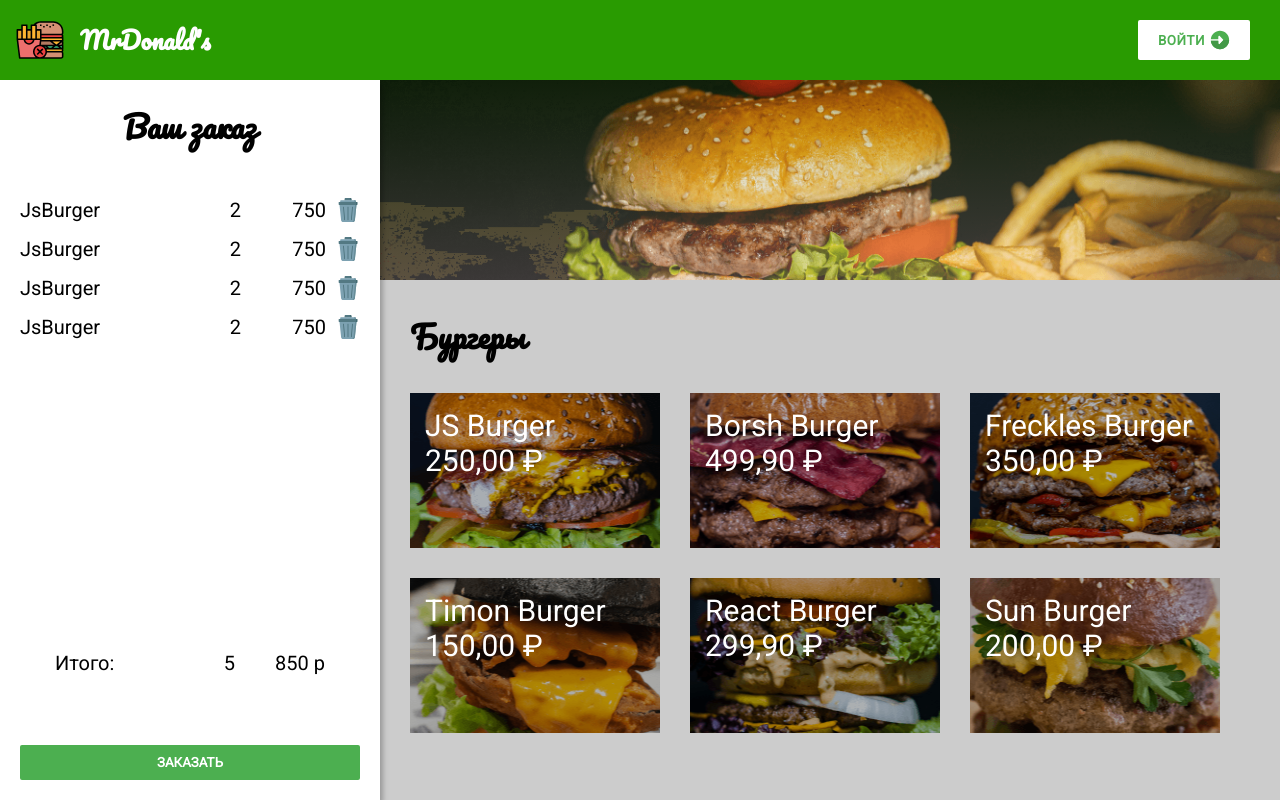
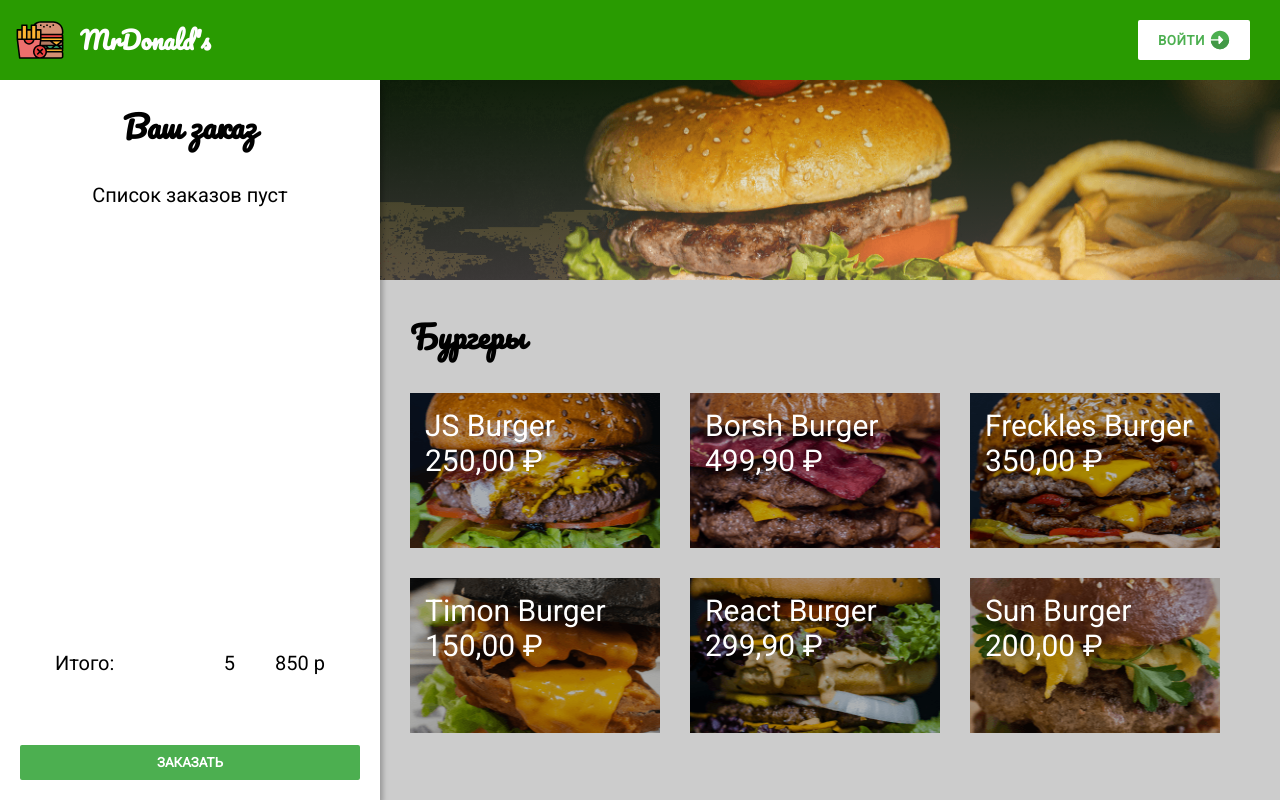
Before and after one commit to IrinaBBB/MrDonalds, a React (Create React App) app: page / in a window 1280 px wide. Shown: the top 800 px of the page. Built offline with nearby package versions, Linux system fonts and the light colour scheme.

Commit message:
add: add item to order functionality

```diff
--- a/src/App.js
+++ b/src/App.js
@@ -5,17 +5,20 @@ import { Menu } from './Components/Menu';
 import { GlobalStyle } from './Components/GlobalStyle';
 import { ModalItem } from './Components/ModalItem';
 import { Order } from './Components/Order';
+import { useOpenItem } from './Components/Hooks/useOpenItem';
+import { useOrders } from './Components/Hooks/useOrders';
 
 function App() {
-    const [openItem, setOpenItem] = React.useState(null);
+    const openItem = useOpenItem();
+    const orders = useOrders();
 
     return (
         <>
             <GlobalStyle />
             <NavBar />
-            <Order />
-            <Menu setOpenItem={setOpenItem} />
-            <ModalItem openItem={openItem} setOpenItem={setOpenItem} />
+            <Order {...orders} />
+            <Menu {...openItem} />
+            {openItem.openItem && <ModalItem {...openItem} {...orders} />}
         </>
     );
 }
--- /dev/null
+++ b/src/Components/ButtonCheckout.js
@@ -0,0 +1,21 @@
+import styled from 'styled-components';
+
+export const ButtonCheckout = styled.button`
+    display: block;
+    margin: 0 auto;
+    width: 250px;
+    height: 65px;
+    font-size: inherit;
+    font-family: inherit;
+    background-color: #299b01;
+    color: #ffffff;
+    border-color: transparent;
+    cursor: pointer;
+    transition-property: color, background-color, border-color;
+    transition-duration: 0.3s;
+    &:hover {
+        background-color: #fff;
+        color: #299b01;
+        bodrder-color: #299b01;
+    }
+`;
--- /dev/null
+++ b/src/Components/Hooks/useOpenItem.js
@@ -0,0 +1,6 @@
+import { useState } from 'react';
+
+export function useOpenItem() {
+    const [openItem, setOpenItem] = useState(null);
+    return { openItem, setOpenItem };
+}
--- /dev/null
+++ b/src/Components/Hooks/useOrders.js
@@ -0,0 +1,6 @@
+import { useState } from 'react';
+
+export function useOrders() {
+    const [orders, setOrders] = useState([]);
+    return { orders, setOrders };
+}
--- a/src/Components/ListItem.js
+++ b/src/Components/ListItem.js
@@ -6,6 +6,7 @@ const List = styled.ul`
     justify-content: space-around;
     flex-wrap: wrap;
 `;
+
 const Item = styled.li`
     position: relative;
     width: 250px;
--- a/src/Components/ModalItem.js
+++ b/src/Components/ModalItem.js
@@ -1,5 +1,6 @@
 import React from 'react';
 import styled from 'styled-components';
+import { ButtonCheckout } from './ButtonCheckout';
 
 const Overlay = styled.div`
     position: fixed;
@@ -63,14 +64,21 @@ const Content = styled.section`
     padding: 30px;
 `;
 
-export const ModalItem = ({ openItem, setOpenItem }) => {
-    function closeModal(e) {
+export const ModalItem = ({ openItem, setOpenItem, orders, setOrders }) => {
+    const closeModal = (e) => {
         if (e.target.id === 'overlay') {
             setOpenItem(null);
         }
-    }
+    };
 
-    if (!openItem) return null;
+    const order = {
+        ...openItem,
+    };
+
+    const addToOrder = () => {
+        setOrders([...orders, order]);
+        setOpenItem(null);
+    };
 
     return (
         <Overlay id="overlay" onClick={closeModal}>
@@ -86,7 +94,9 @@ export const ModalItem = ({ openItem, setOpenItem }) => {
                             })}
                         </h3>
                     </ModalHeader>
-                    <OrderButton>Заказать</OrderButton>
+                    <ButtonCheckout onClick={addToOrder}>
+                        Добавить
+                    </ButtonCheckout>
                 </Content>
             </Modal>
         </Overlay>
--- a/src/Components/NavBar.js
+++ b/src/Components/NavBar.js
@@ -9,7 +9,7 @@ const NavBarStyled = styled.header`
     left: 0;
     z-index: 999;
     height: 80px;
-    width: 100vw;
+    width: 100%;
     display: flex;
     justify-content: space-between;
     align-items: center;
--- a/src/Components/Order.js
+++ b/src/Components/Order.js
@@ -41,17 +41,24 @@ const TotalPrice = styled.span`
     margin-left: 25px;
 `;
 
-export const Order = () => {
+const EmptyList = styled.p`
+    text-align: center;
+`;
+
+export const Order = ({ orders }) => {
     return (
         <OrderStyled>
             <OrderTitle>Ваш заказ</OrderTitle>
             <OrderContent>
-                <OrderList>
-                    <OrderListItem />
-                    <OrderListItem />
-                    <OrderListItem />
-                    <OrderListItem />
-                </OrderList>
+                {orders.length ? (
+                    <OrderList>
+                        {orders.map((order) => (
+                            <OrderListItem order={order} />
+                        ))}
+                    </OrderList>
+                ) : (
+                    <EmptyList>Список заказов пуст</EmptyList>
+                )}
             </OrderContent>
             <Total>
                 <span>Итого:</span>
--- a/src/Components/OrderListItem.js
+++ b/src/Components/OrderListItem.js
@@ -30,11 +30,15 @@ const TrashButton = styled.button`
     border: none;
 `;
 
-export const OrderListItem = () => (
+export const OrderListItem = ({ order }) => (
     <OrderItemStyled>
-        <ItemName>JsBurger</ItemName>
-        <span>2</span>
-        <ItemPrice>750</ItemPrice>
+        <ItemName>{order.name}</ItemName>
+        <ItemPrice>
+            {order.price.toLocaleString('ru-RU', {
+                style: 'currency',
+                currency: 'RUB',
+            })}
+        </ItemPrice>
         <TrashButton />
     </OrderItemStyled>
 );
```
Also changed, not shown: src/image/trash.svg.
